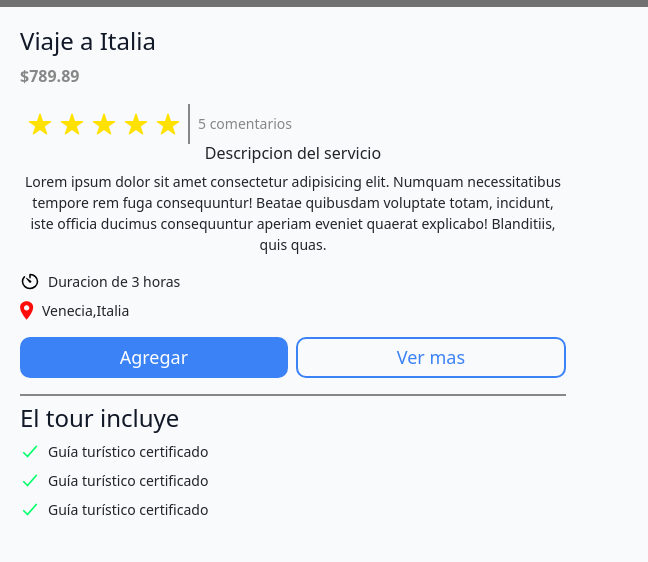
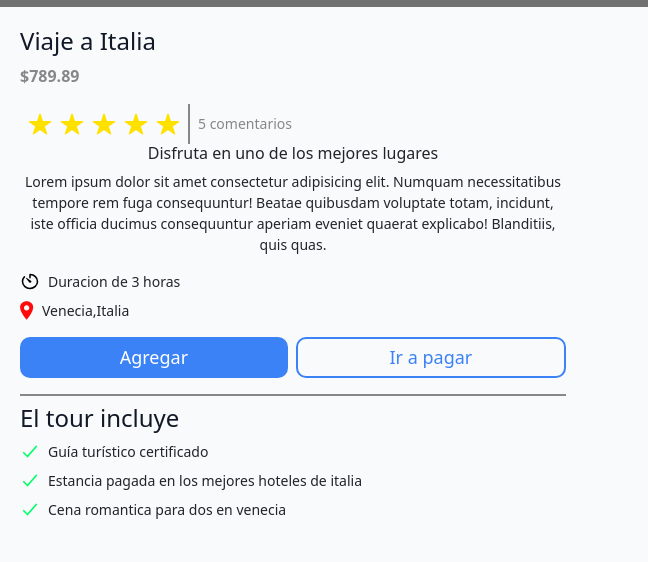
Before and after one commit to DanRyzer10/proyecto-DAW-web-app-servicios-turisticos, a plain HTML site: page pages/service-detail.html in a window 1280 px wide. Shown: the part 57-619 px from the top of the page, 632-1280 px from the left. Drawn offline with nearby package versions, Linux system fonts and the light colour scheme.

Commit message:
cambios en descripciones de servicio

```diff
--- a/pages/service-detail.html
+++ b/pages/service-detail.html
@@ -7,7 +7,7 @@
     <link rel="icon" type="image/x-icon" href="/images/logo.svg">
     <link rel="stylesheet" href="/styles/main.css">
     <link href="https://cdn.jsdelivr.net/npm/bootstrap@5.1.3/dist/css/bootstrap.min.css" rel="stylesheet" integrity="sha384-1BmE4kWBq78iYhFldvKuhfTAU6auU8tT94WrHftjDbrCEXSU1oBoqyl2QvZ6jIW3" crossorigin="anonymous">
-    <meta name="x-meta-author" content="Angel Zambrano" >
+    <meta name="x-meta-author" content="Angel Zambrano">
     <style>
         #main-container {
            background-color: var(--color-light);
@@ -176,7 +176,7 @@
                         </span>
                     </div>
                     <article class="service-article-description text-md-left text-center">
-                        <h6>Descripcion del servicio</h6>
+                        <h6>Disfruta en uno de los mejores lugares</h6>
                         <p>
                             Lorem ipsum dolor sit amet consectetur adipisicing elit. Numquam necessitatibus tempore rem fuga consequuntur! Beatae quibusdam voluptate totam, incidunt, iste officia ducimus consequuntur aperiam eveniet quaerat explicabo! Blanditiis, quis quas.
                         </p>
@@ -191,7 +191,7 @@
                     </div>
                     <div class="d-md-flex d-block justify-content-between gap-2">
                         <button class="btn-button-default px-5 w-100  mb-2 ">Agregar</button>
-                        <button class="btn-button-outline px-5 px-5 w-100  mb-2">Ver mas</button>
+                        <button class="btn-button-outline px-5 px-5 w-100  mb-2">Ir a pagar</button>
                     </div>
 
                     <div class="w-100 my-2" style="height: 2px;background-color:var(--color-gray)">
@@ -207,11 +207,11 @@
                         </div>
                         <div class="d-flex gap-2 mb-2">
                             <img src="/images/icons/check-icon.svg" width="20" alt="icono de visto verde" aria-hidden="true"  >
-                            <small>Guía turístico certificado</small>
+                            <small>Estancia  pagada en los mejores hoteles de italia</small>
                         </div>
                         <div class="d-flex gap-2 mb-2">
                             <img src="/images/icons/check-icon.svg" width="20" alt="icono de visto verde" aria-hidden="true"  >
-                            <small>Guía turístico certificado</small>
+                            <small>Cena romantica para dos en venecia</small>
                         </div>
 
                     </section>
```
